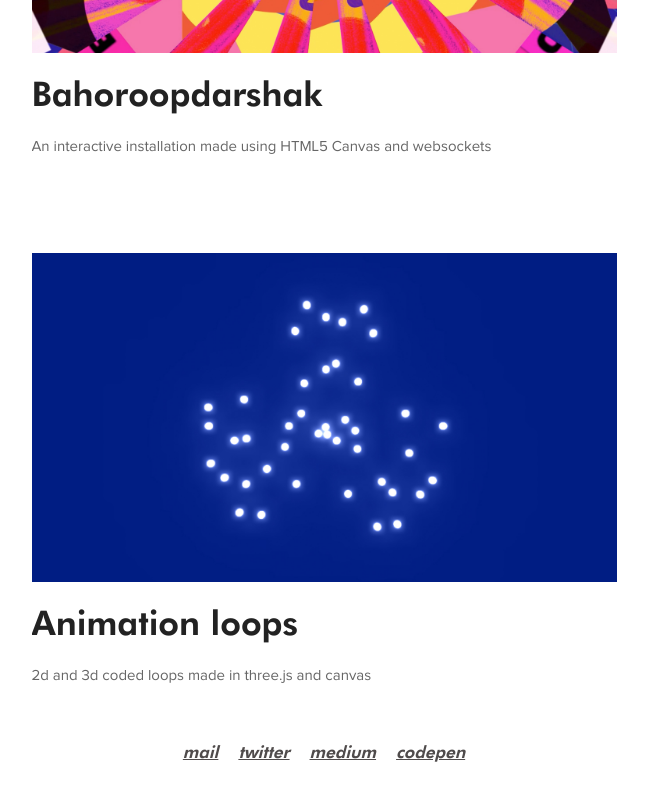
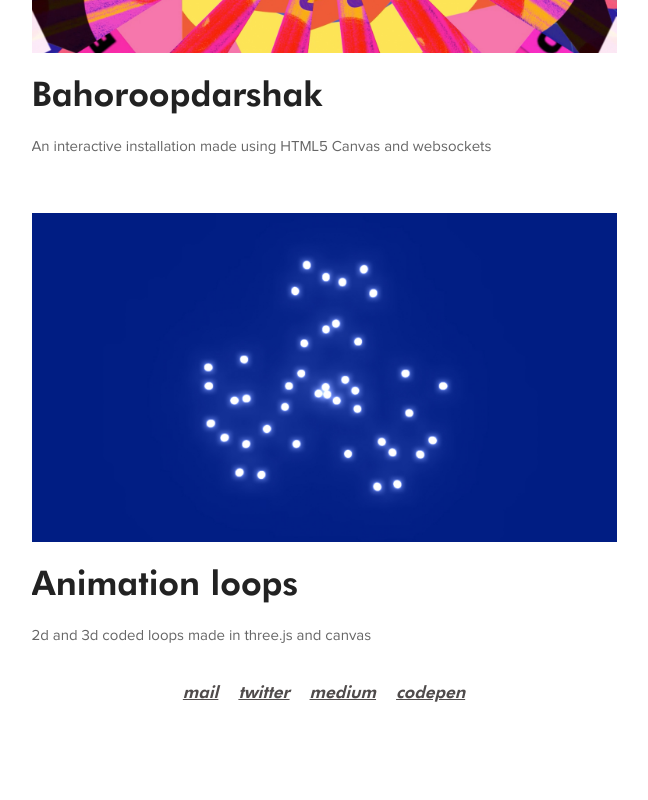
Before and after one commit to thapliyalshivam/thapliyalshivam.github.io, a React (Create React App) app: page /#/ in a window 1280 px wide. Shown: the part 356-1156 px from the top of the page, without its empty margins (316-964 px from the left). After the commit the page ends 1108 px from the top, so only its background shows below. Built offline with nearby package versions, Linux system fonts and the light colour scheme.

Commit message:
thumbnail css fixes

```diff
--- a/src/Components/Card/style.css
+++ b/src/Components/Card/style.css
@@ -76,7 +76,7 @@ a .fill img {
 @media only screen and (max-width: 1400px) {
     a .fill {
 
-        margin: 40px;
+        margin: 20px 40px;
     }
 
   }
--- a/src/Components/Header/style.css
+++ b/src/Components/Header/style.css
@@ -63,14 +63,14 @@
 
 .spacer {
 
-  height: 40px;
+  height: 100px;
 }
 
 
 @media only screen and (max-width: 1400px) {
    .spacer {
 
-      height: 40px;
+      height: 60px;
   }
 
 }
```
